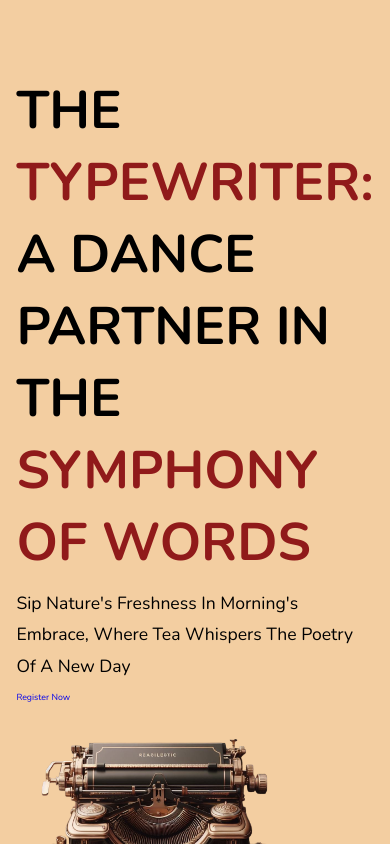
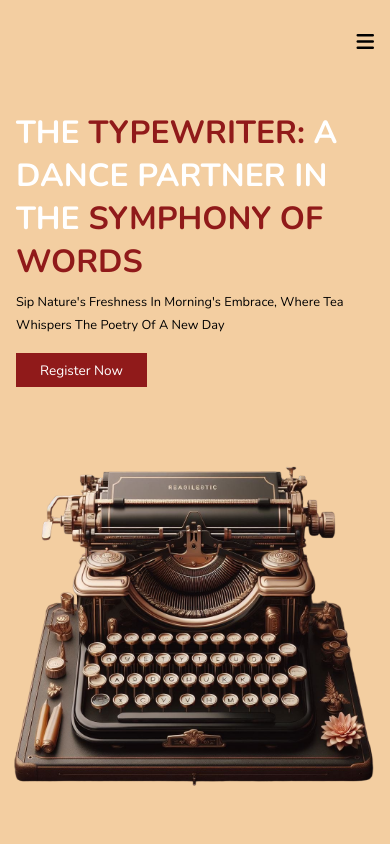
Before and after one commit to THIAGESHWARANS/PRODIGY_WD_01, a plain HTML site: page index.html in a window 390 px wide. Shown: the top 844 px of the page. Drawn offline with nearby package versions, Linux system fonts and the light colour scheme.

Commit message:
Made adjustments in the style of the menu bar

```diff
--- a/assets/style.css
+++ b/assets/style.css
@@ -26,7 +26,7 @@ section{
 }
 
 .header .logo img{
-  height:6 rem;
+  height:6rem;
 }
 .header .navbar #close{
   display:none;
@@ -35,7 +35,7 @@ section{
   right: 2rem;
   cursor: pointer;
   font-size: 3rem;
-  color: white;
+  color:black;
 }
 .header .navbar a{
   font-size: 2rem;
@@ -49,7 +49,7 @@ section{
   display: none;
   cursor: pointer;
   font-size: 2.5rem;
-  color:white;
+  color:black;
 }
 
 
@@ -69,9 +69,10 @@ section{
 }
 .page1 .content .title{
   font-size: 6rem;
+  color:white;
   text-transform:uppercase;
 }
-.page1 .title span{
+.page1 .content .title span{
   text-transform: uppercase;
   color:#901a1a;
 }
@@ -82,16 +83,16 @@ section{
   padding: 1rem 0;
   color: black;
 }
-.page1 .content .btn{
+.page1 .content .button{
   margin-top: 1rem;
   display: inline-block;
   padding:.9rem 3rem;
   font-size: 1.7rem;
   color:white;
   cursor:pointer;
-  background-color: #901a1a;
+  background: #901a1a;
 }
-.page1 .btn:hover{
+.page1 .content .button:hover{
   letter-spacing: .2rem;
 }
 .page1 .image{
@@ -120,8 +121,10 @@ section{
     position: fixed;
     top:0; right: -100%;
     width:30rem;
+    height:100%;
     flex-flow: column;
     background:rgba(255, 255, 255, 0.223);
+    backdrop-filter: blur(50px);
     display:flex;
     justify-content: center;
     z-index:1200;
@@ -132,4 +135,28 @@ section{
   .header .navbar #close{
     display: block;
   }
+  .header .navbar a{
+    display: block;
+    margin: 1rem 0;
+    text-align: center;
+    font-size: 3rem;
+  }
+  .page1 .content{
+    padding-top: 9.5rem;
+  }
+  .page1 .image img{
+    width: 368px;
+  }
+  .page1 .content .title{
+    font-size: 4rem;
+  }
+  .page1 .content .description{
+    font-size: 1.6rem;
+  }
+
 }
+@media(max-width:450px){
+  html{
+    font-size: 50%;
+  }
+}
```
